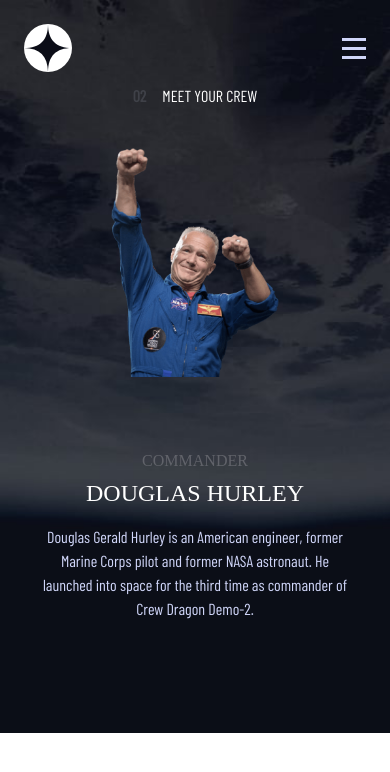
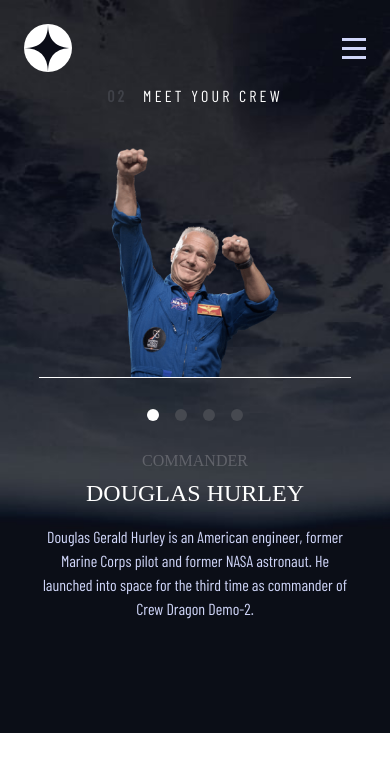
Before and after one commit to Hikmahx/space-tourism, a React (Create React App) app: page /crew in a window 390 px wide. Shown: the top 772 px of the page. Built offline with nearby package versions, Linux system fonts and the light colour scheme; a web font is replaced by a local one.

Commit message:
style for mobile-view

```diff
--- a/public/css/_crew.scss
+++ b/public/css/_crew.scss
@@ -0,0 +1,25 @@
+.slider{
+  h1{
+    letter-spacing: 0.2rem;
+  }
+
+  .line{
+    height: 0.1px;
+  }
+
+  .manual-navigation{
+    .btn{
+      cursor: pointer;
+      background: #464950;
+      transition: 0.2s ease-in-out;
+
+      &.active{
+        background: #fff;
+      }
+
+      &:hover{
+        background: #808186;
+      }
+    }
+  }
+}
--- a/public/css/style.css
+++ b/public/css/style.css
@@ -326,4 +326,27 @@
   transition: opacity 0.4s, transform 0.6s cubic-bezier(0.54, 0.24, 0.62, 0.8);
   transition: opacity 0.4s, transform 0.6s cubic-bezier(0.54, 0.24, 0.62, 0.8), -webkit-transform 0.6s cubic-bezier(0.54, 0.24, 0.62, 0.8);
 }
+
+.slider h1 {
+  letter-spacing: 0.2rem;
+}
+
+.slider .line {
+  height: 0.1px;
+}
+
+.slider .manual-navigation .btn {
+  cursor: pointer;
+  background: #464950;
+  -webkit-transition: 0.2s ease-in-out;
+  transition: 0.2s ease-in-out;
+}
+
+.slider .manual-navigation .btn.active {
+  background: #fff;
+}
+
+.slider .manual-navigation .btn:hover {
+  background: #808186;
+}
 /*# sourceMappingURL=style.css.map */
```
Also changed, not shown: 1 other file (tests, documents, lock files or other folders).
